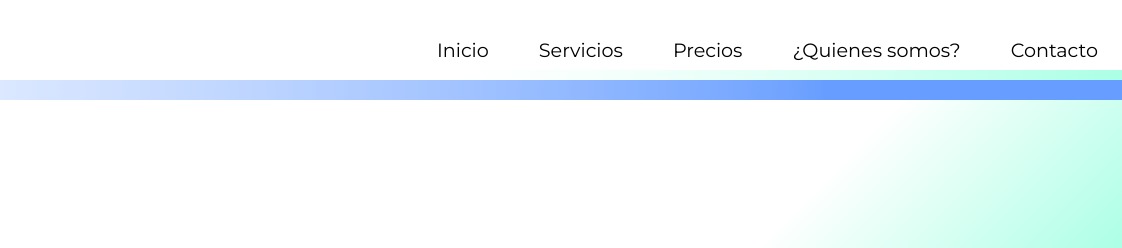
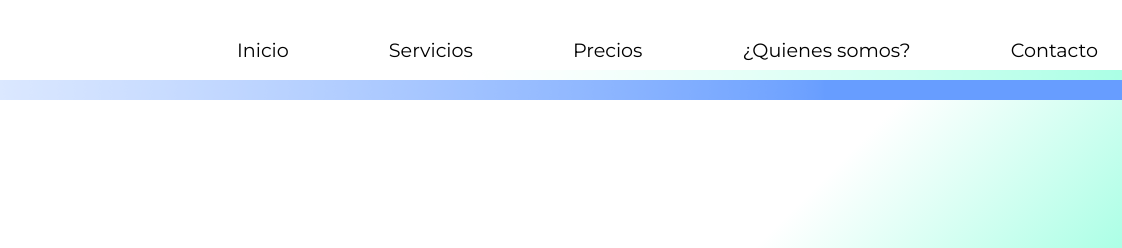
Before and after one commit to NevenSaaS/AlcalaSaaS_Web, a website: page index.html in a window 1280 px wide. Shown: the top 248 px of the page, 158-1280 px from the left. Drawn offline with Linux system fonts and the light colour scheme.

Commit message:
Update index.css

```diff
--- a/index.css
+++ b/index.css
@@ -45,7 +45,7 @@ body {
 .nav-links {
     list-style-type: none;
     display: flex;
-    gap: 50px;
+    gap: 100px;
     margin-left: auto;
 }
 
```
